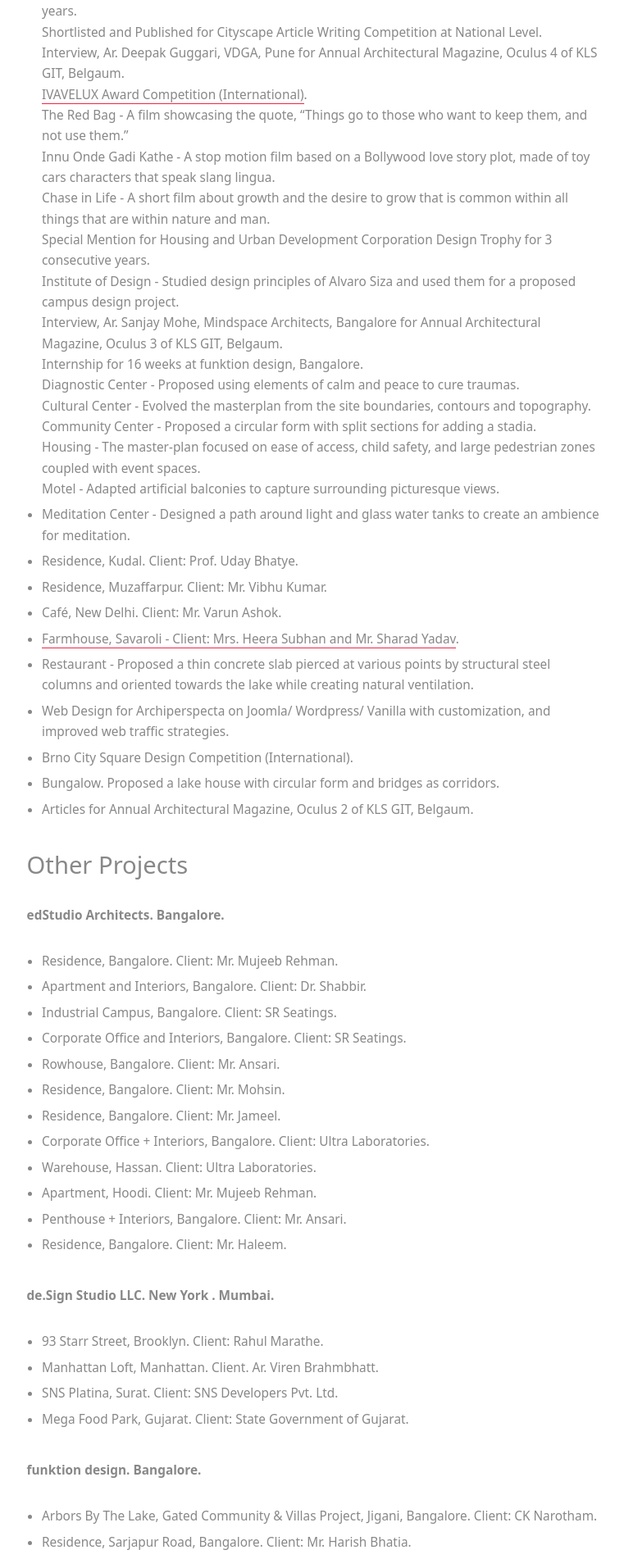
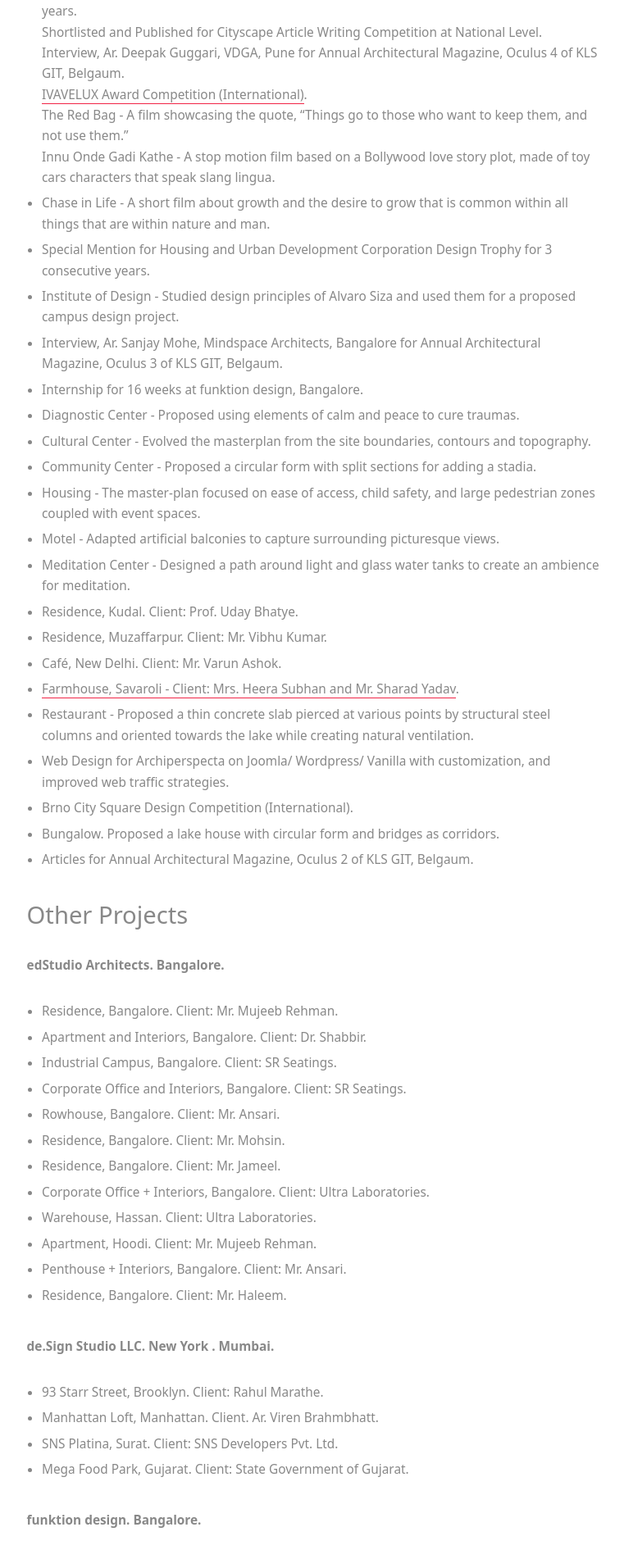
Before and after one commit to kushalsamant/kushalsamant.github.io, a Jekyll site: the page built from projects.md, in a window 1280 px wide. Shown: the part 3267-5169 px from the top of the page at 82% size, without its empty margins (256-1017 px from the left). Built offline with Jekyll 4.4.1, drawn with Linux system fonts in a browser that asks for light colours; our own code applies the rules of GitHub Pages for plain Markdown files.

```diff
--- a/projects.md
+++ b/projects.md
@@ -104,16 +104,16 @@ Interview, Ar. Deepak Guggari, VDGA, Pune for Annual Architectural Magazine, Ocu
 <a href="https://kushalsamant.github.io/projects/ivavelux_award_competition.html">IVAVELUX Award Competition (International)</a>. <br>
 The Red Bag - A film showcasing the quote, "Things go to those who want to keep them,  and not use them."  <br>
 Innu Onde Gadi Kathe - A stop motion film based on a Bollywood love story plot, made of toy  cars characters that speak slang lingua. <br>
-Chase in Life - A short film about growth and the desire to grow that is common within all  things that are within nature and man. <br>
-Special Mention for Housing and Urban Development Corporation Design Trophy for 3  consecutive years. <br>
-Institute of Design - Studied design principles of Alvaro Siza and used them for a proposed campus design project. <br>
-Interview, Ar. Sanjay Mohe, Mindspace Architects, Bangalore for Annual Architectural Magazine, Oculus 3 of KLS GIT, Belgaum. <br>
-Internship for 16 weeks at funktion design, Bangalore. <br>
-Diagnostic Center - Proposed using elements of calm and peace to cure traumas. <br>
-Cultural Center - Evolved the masterplan from the site boundaries, contours and topography. <br>
-Community Center - Proposed a circular form with split sections for adding a stadia. <br>
-Housing - The master-plan focused on ease of access, child safety, and large pedestrian zones coupled with event spaces. <br>
-Motel - Adapted artificial balconies to capture surrounding picturesque views. <br>
+- Chase in Life - A short film about growth and the desire to grow that is common within all  things that are within nature and man. <br>
+- Special Mention for Housing and Urban Development Corporation Design Trophy for 3  consecutive years. <br>
+- Institute of Design - Studied design principles of Alvaro Siza and used them for a proposed campus design project. <br>
+- Interview, Ar. Sanjay Mohe, Mindspace Architects, Bangalore for Annual Architectural Magazine, Oculus 3 of KLS GIT, Belgaum. <br>
+- Internship for 16 weeks at funktion design, Bangalore. <br>
+- Diagnostic Center - Proposed using elements of calm and peace to cure traumas. <br>
+- Cultural Center - Evolved the masterplan from the site boundaries, contours and topography. <br>
+- Community Center - Proposed a circular form with split sections for adding a stadia. <br>
+- Housing - The master-plan focused on ease of access, child safety, and large pedestrian zones coupled with event spaces. <br>
+- Motel - Adapted artificial balconies to capture surrounding picturesque views. <br>
 - Meditation Center - Designed a path around light and glass water tanks to create an ambience for meditation. <br>
 - Residence, Kudal. Client: Prof. Uday Bhatye. <br>
 - Residence, Muzaffarpur. Client: Mr. Vibhu Kumar. <br>
```
